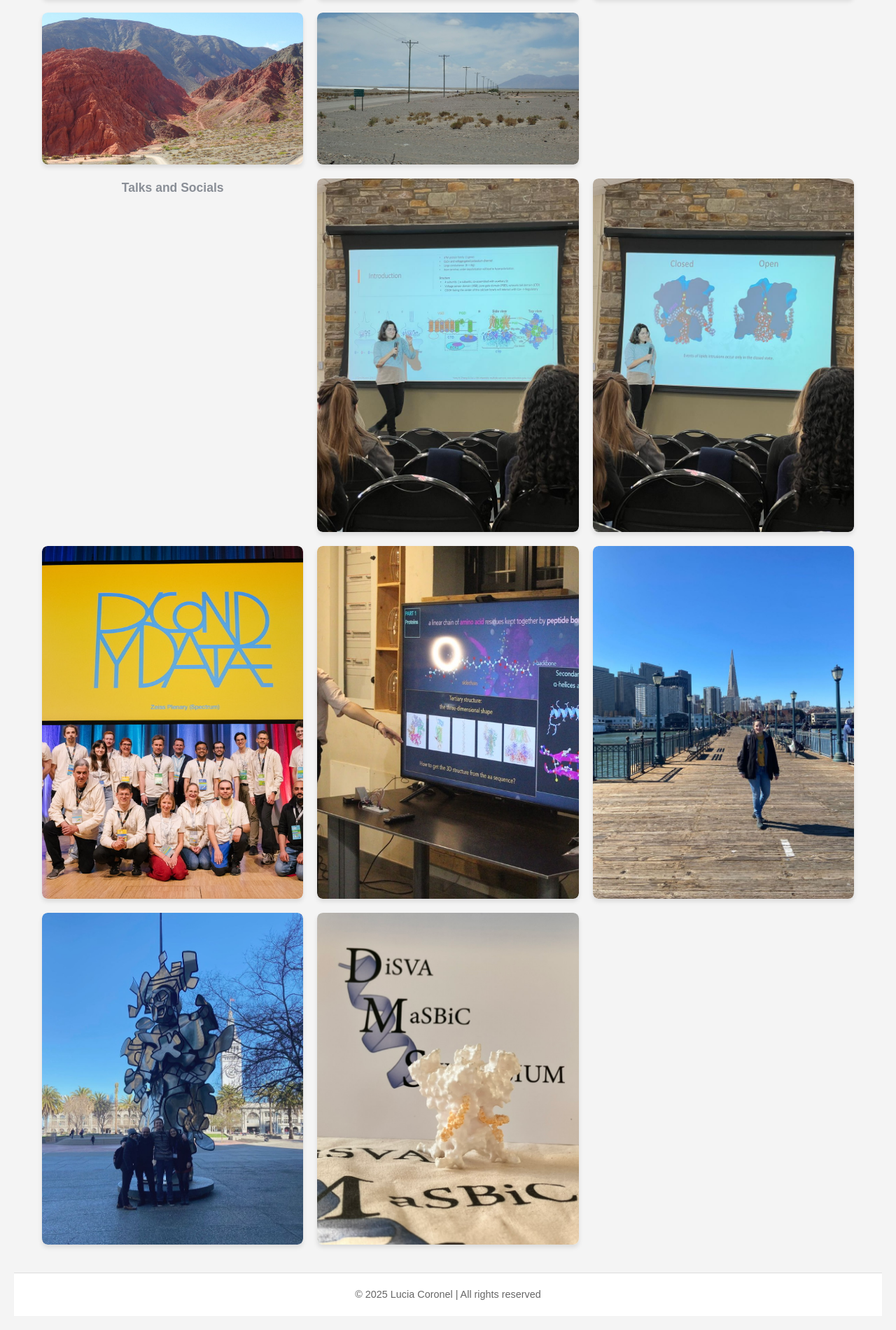
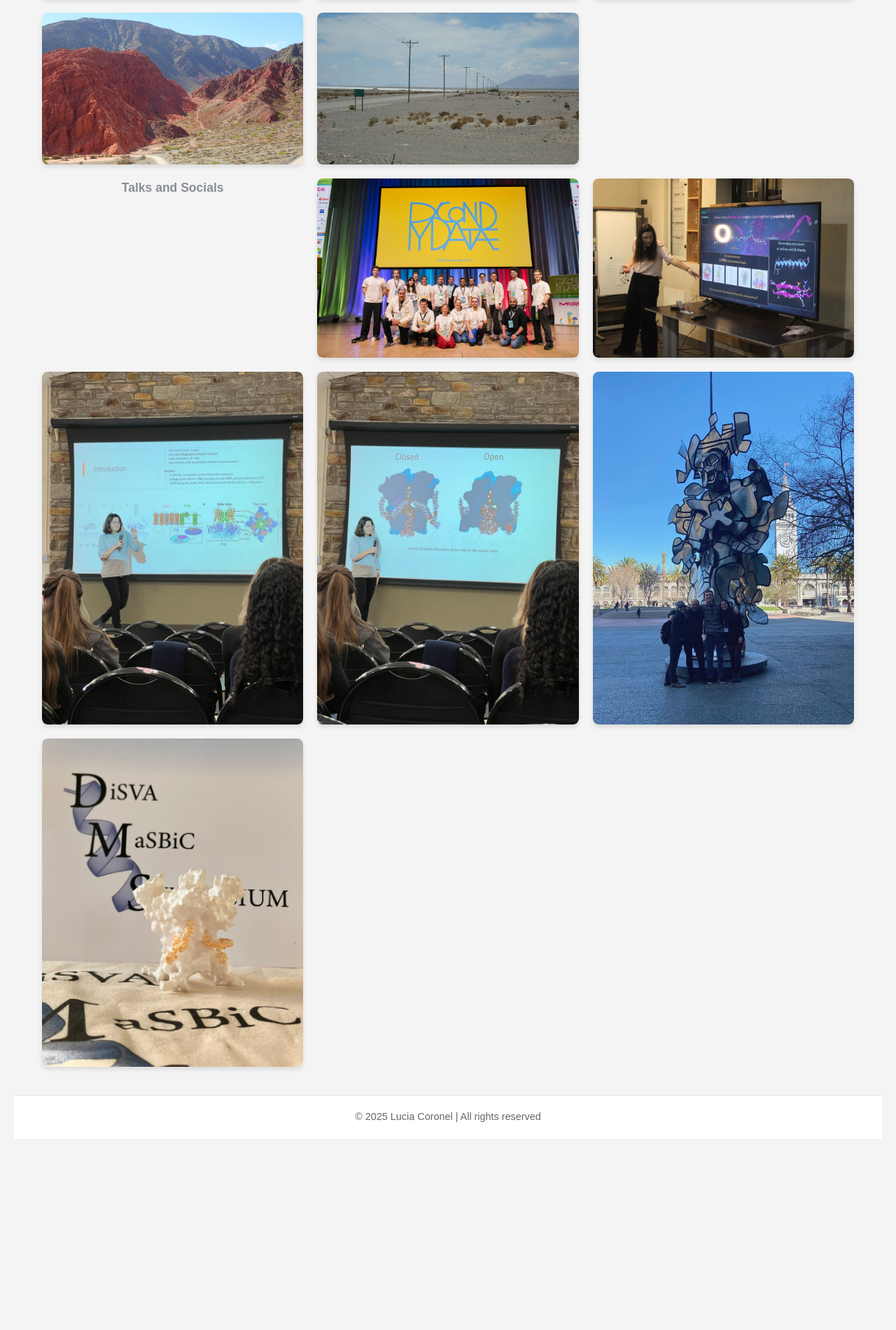
Before and after one commit to crnlcu/crnlcu.github.io, a Jekyll site: the page built from gallery/index.html, in a window 1280 px wide. Shown: the part 1269-3169 px from the top of the page at 70% size. Built offline with Jekyll 4.4.1, drawn with Linux system fonts in a browser that asks for light colours; after the commit the page ends 2916 px from its top, so only the background shows below that.

Commit message:
Update gallery images and alt text

```diff
--- a/gallery/index.html
+++ b/gallery/index.html
@@ -55,44 +55,39 @@ layout: default
             <img src="{{ site.baseurl }}/images/phillt1.JPG" alt="Image 4">
         </div>
         <div class="gallery-item">
-            <img src="{{ site.baseurl }}/images/ppmonte.jpg" alt="Image 1">
+            <img src="{{ site.baseurl }}/images/ppmonte.jpg" alt="Image 5">
         </div>
         <div class="gallery-item">
-            <img src="{{ site.baseurl }}/images/patagonia.jpg" alt="Image 2">
+            <img src="{{ site.baseurl }}/images/patagonia.jpg" alt="Image 6">
         </div>
         <div class="gallery-item">
-            <img src="{{ site.baseurl }}/images/purmaraca.jpg" alt="Image 3">
+            <img src="{{ site.baseurl }}/images/purmaraca.jpg" alt="Image 7">
         </div>
         <div class="gallery-item">
-            <img src="{{ site.baseurl }}/images/purma2.jpg" alt="Image 4">
+            <img src="{{ site.baseurl }}/images/purma2.jpg" alt="Image 8">
         </div>
 
 
 </br>
 <h3>Talks and Socials</h3>
-
     <div class="gallery-item">
-            <img src="{{ site.baseurl }}/images/retreat1.jpeg" alt="Image 4">
+            <img src="{{ site.baseurl }}/images/2F9E1DDB-AA52-4D13-AC23-1A9E00E21ED4_1_105_c.jpeg" alt="Image 11">
      </div>
         <div class="gallery-item">
-            <img src="{{ site.baseurl }}/images/retreat2.jpeg" alt="Image 1">
+            <img src="{{ site.baseurl }}/images/6F5184D8-4A05-41FA-9987-4DECD6BB32A4_1_105_c.jpeg" alt="Image 12">
         </div>
     <div class="gallery-item">
-            <img src="{{ site.baseurl }}/images/2F9E1DDB-AA52-4D13-AC23-1A9E00E21ED4_1_105_c.jpeg" alt="Image 2">
+            <img src="{{ site.baseurl }}/images/retreat1.jpeg" alt="Image 9">
         </div>
         <div class="gallery-item">
-            <img src="{{ site.baseurl }}/images/6F5184D8-4A05-41FA-9987-4DECD6BB32A4_1_105_c.jpeg" alt="Image 3">
+            <img src="{{ site.baseurl }}/images/retreat2.jpeg" alt="Image 10">
         </div>
 
         <div class="gallery-item">
-            <img src="{{ site.baseurl }}/images/0BEE8FDD-6DD4-4107-B392-F84F14FFF628_1_105_c.jpeg" alt="Image 3">
+            <img src="{{ site.baseurl }}/images/133089E5-B665-4A54-88AA-87B25EC4105B_1_105_c.jpeg" alt="Image 13">
         </div>
         <div class="gallery-item">
-            <img src="{{ site.baseurl }}/images/133089E5-B665-4A54-88AA-87B25EC4105B_1_105_c.jpeg" alt="Image 3">
-        </div>
-
-   <div class="gallery-item">
-            <img src="{{ site.baseurl }}/images/C88B3343-553D-4212-8A1C-B794DF2B876F_1_105_c.jpeg" alt="Image 3">
+            <img src="{{ site.baseurl }}/images/C88B3343-553D-4212-8A1C-B794DF2B876F_1_105_c.jpeg" alt="Image 14">
         </div>
 
       </div>
```
Lines whose indentation alone changed are shown as unchanged.
